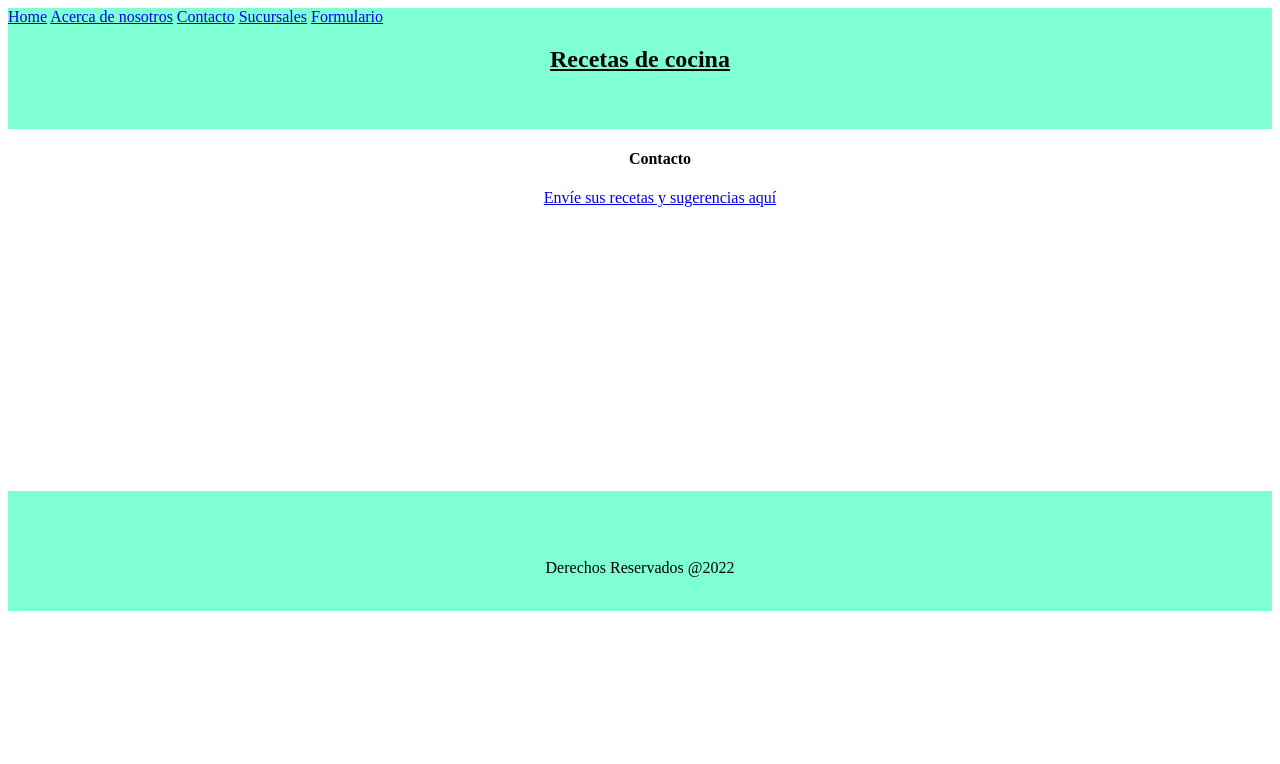
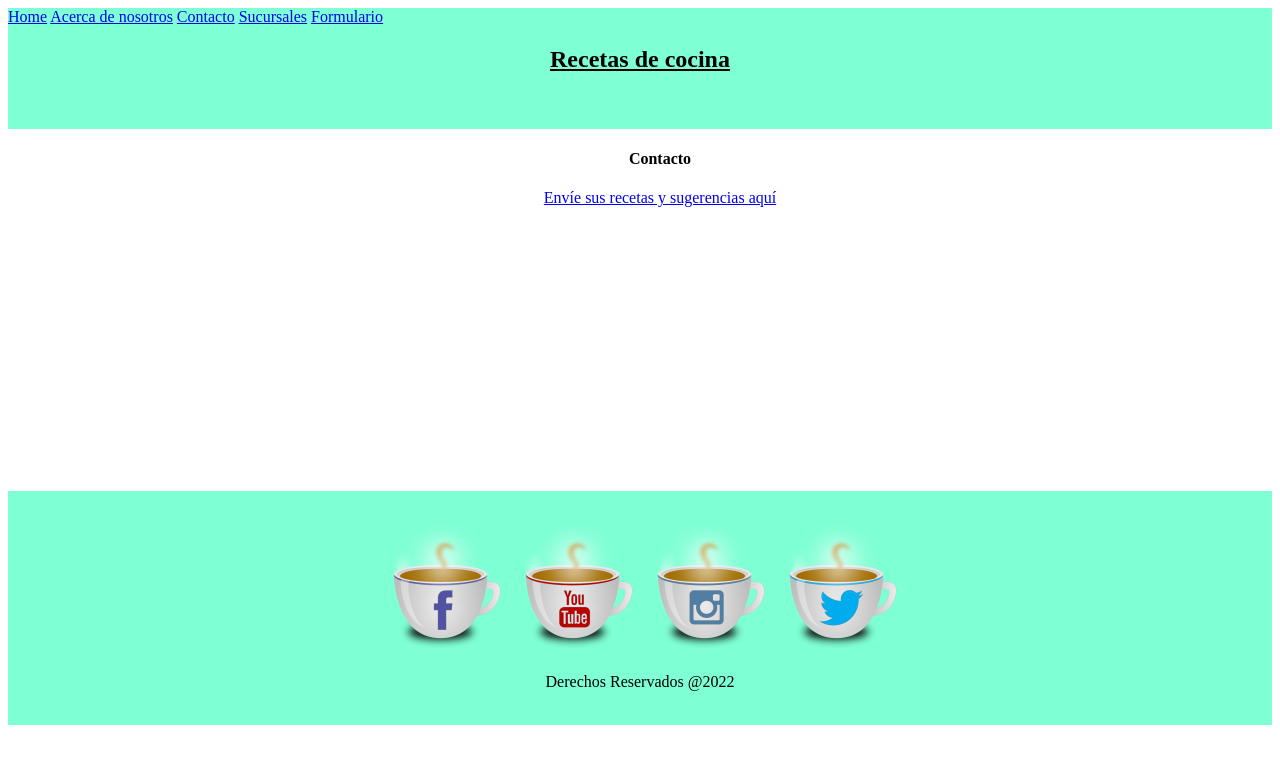
Before and after one commit to lafarguep/Python2, a plain HTML site: page contacto.html in a window 1280 px wide. Drawn offline with Linux system fonts and the light colour scheme; files that its build step writes are made by us from their sources.

Commit message:
Update contacto.html

```diff
--- a/contacto.html
+++ b/contacto.html
@@ -4,7 +4,7 @@
         <title>Contacto</title>
         <meta charset="UTF-8">
         <meta name="viewport" content="width=device-width, initial-scale=1">
-        <link href="css/style.css" rel="stylesheet">
+        <link href="style.css" rel="stylesheet">
     </head>
     <body>
         <header style="background-color:aquamarine">
@@ -31,10 +31,10 @@
         <footer>
             <br>
             <p>
-                <a href="#"><img src="iconos/coffee_facebook_48792.ico" alt=""></a>
-                <a href="#"><img src="iconos/coffee_youtube_48764.ico" alt=""></a>
-                <a href="#"><img src="iconos/coffee_flickr_instagram_48785.ico" alt=""></a>
-                <a href="#"><img src="iconos/coffee_twitter_bird_48761.ico" alt=""></a>
+                <a href="#"><img src="coffee_facebook_48792.ico" alt=""></a>
+                <a href="#"><img src="coffee_youtube_48764.ico" alt=""></a>
+                <a href="#"><img src="coffee_flickr_instagram_48785.ico" alt=""></a>
+                <a href="#"><img src="coffee_twitter_bird_48761.ico" alt=""></a>
             </p>
             <p>
             Derechos Reservados @2022
```
